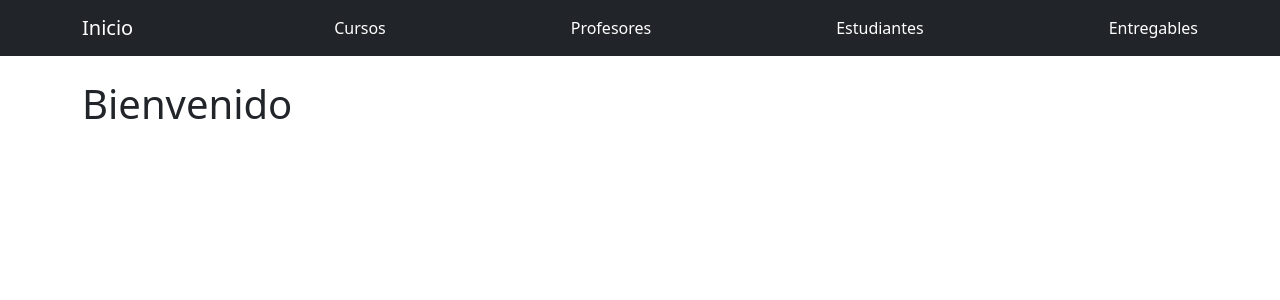
After one commit to cotisanddoval/PythonProyecto1, a Django app: page /cursos/ in a window 1280 px wide. The commit adds this page. Shown: the top 300 px of the page. Run offline with Django 5.2, Linux system fonts and the light colour scheme.

Commit message:
implementé herencia y templates

```diff
--- a/Proyecto1/Proyecto1/settings.py
+++ b/Proyecto1/Proyecto1/settings.py
@@ -56,7 +56,7 @@ ROOT_URLCONF = 'Proyecto1.urls'
 TEMPLATES = [
     {
         'BACKEND': 'django.template.backends.django.DjangoTemplates',
-        'DIRS': [],
+        'DIRS': [BASE_DIR / "templates"],
         'APP_DIRS': True,
         'OPTIONS': {
             'context_processors': [
--- /dev/null
+++ b/Proyecto1/myapp/templates/myapp/cursos.html
@@ -0,0 +1,11 @@
+{% extends 'base.html' %}
+
+{% block title %}
+Inicio
+{% endblock %}
+
+{% block content %}
+
+<h1>Bienvenido</h1>
+
+{% endblock %}
--- a/Proyecto1/myapp/urls.py
+++ b/Proyecto1/myapp/urls.py
@@ -1,8 +1,12 @@
 from django.urls import path
 from . import views
 
+app_name = "myapp"
+
 urlpatterns = [
-    path('', views.index, name='index'),
-    path('estudiantes/', views.lista_estudiantes, name='lista_estudiantes'),
-    path('estudiante/<int:pk>/', views.detalle_estudiante, name='detalle_estudiante'),
+    path("", views.index, name="index"),
+    path("cursos/", views.cursos, name="cursos"),
+    path("profesores/", views.profesores, name="profesores"),
+    path("estudiantes/", views.estudiantes, name="estudiantes"),
+    path("entregables/", views.entregables, name="entregables"),
 ]
--- a/Proyecto1/myapp/views.py
+++ b/Proyecto1/myapp/views.py
@@ -11,3 +11,22 @@ def lista_estudiantes(request):
 def detalle_estudiante(request, pk):
     estudiante = get_object_or_404(Estudiante, pk=pk)
     return render(request, 'myapp/estudiante_detail.html', {'estudiante': estudiante})
+
+
+# NUEVAS VISTAS
+
+def estudiantes(request):
+    estudiantes = Estudiante.objects.all()
+    return render(request, 'myapp/estudiantes_list.html', {'estudiantes': estudiantes})
+
+def cursos(request):
+    cursos = Curso.objects.all()
+    return render(request, 'myapp/cursos.html', {'cursos': cursos})
+
+def profesores(request):
+    profesores = Profesor.objects.all()
+    return render(request, 'myapp/profesores.html', {'profesores': profesores})
+
+def entregables(request):
+    entregables = Entregable.objects.all()
+    return render(request, 'myapp/entregables.html', {'entregables': entregables})
--- /dev/null
+++ b/Proyecto1/templates/base.html
@@ -0,0 +1,28 @@
+<!DOCTYPE html>
+<html lang="es">
+<head>
+    <meta charset="UTF-8">
+    <title>{% block title %}Mi Sitio{% endblock %}</title>
+
+    <link href="https://cdn.jsdelivr.net/npm/bootstrap@5.3.3/dist/css/bootstrap.min.css" rel="stylesheet">
+</head>
+
+<body>
+
+<nav class="navbar navbar-expand-lg navbar-dark bg-dark">
+    <div class="container">
+        <a class="navbar-brand" href="/">Inicio</a>
+        <a class="nav-link text-white" href="/cursos/">Cursos</a>
+        <a class="nav-link text-white" href="/profesores/">Profesores</a>
+        <a class="nav-link text-white" href="/estudiantes/">Estudiantes</a>
+        <a class="nav-link text-white" href="/entregables/">Entregables</a>
+    </div>
+</nav>
+
+<div class="container mt-4">
+    {% block content %}
+    {% endblock %}
+</div>
+
+</body>
+</html>
```
Also changed, not shown: Proyecto1/myapp/templates/myapp/entregables.html (added, +11 -0 lines), Proyecto1/myapp/templates/myapp/estudiante_detail.html (deleted, +0 -11 lines), Proyecto1/myapp/templates/myapp/index.html (+11 -12 lines), Proyecto1/myapp/templates/myapp/profesores.html (added, +11 -0 lines), Proyecto1/myapp/templates/myapp/urls.py (+7 -2 lines).
